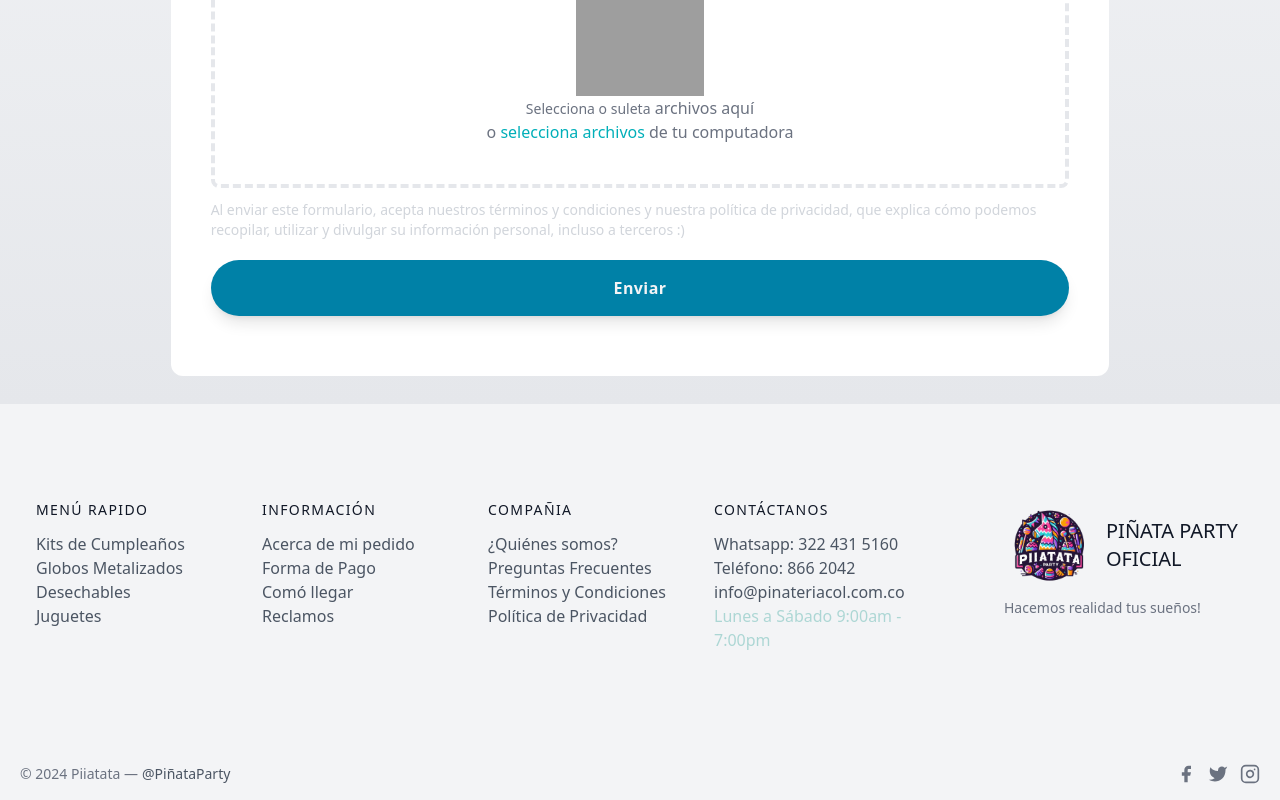
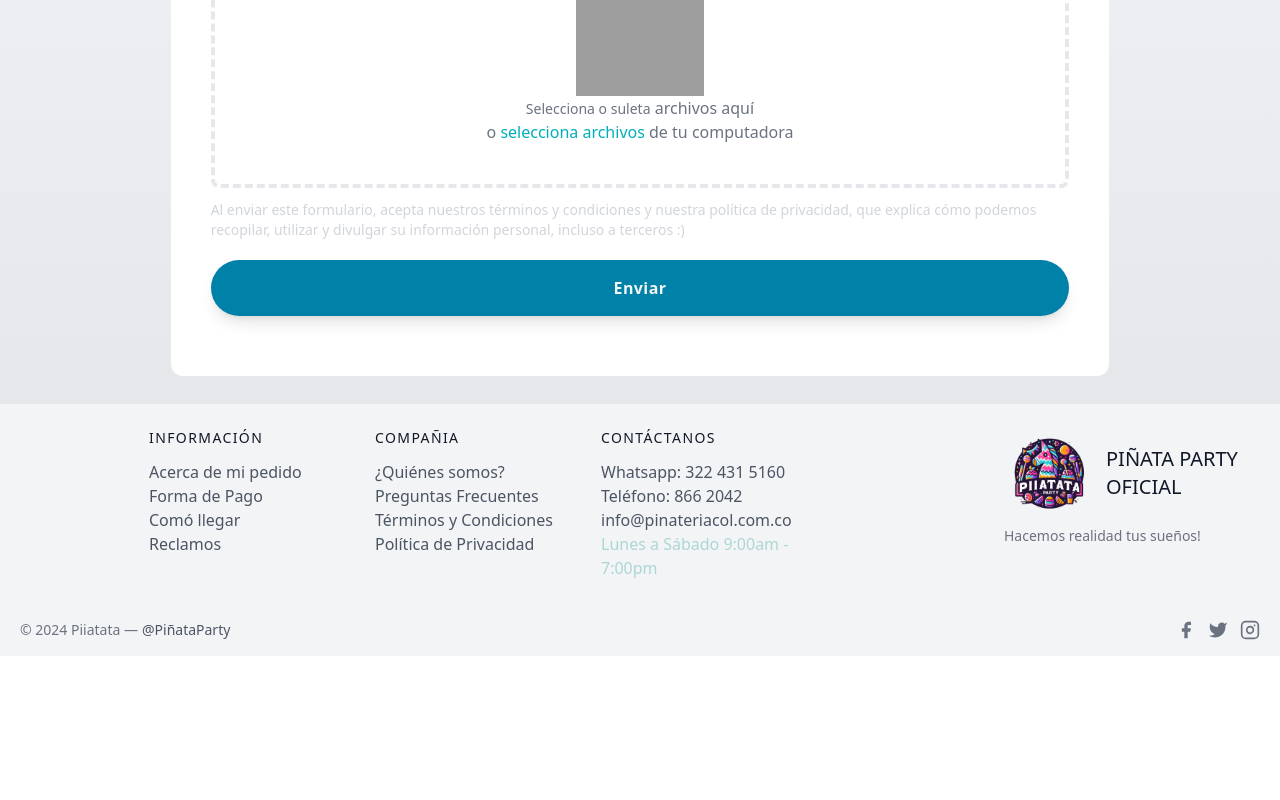
Before and after one commit to TiburoncinUjaja/Pi-ateria-Lenguajes, a React (Vite) app: page /contactenos in a window 1280 px wide. Shown: the part 678-1478 px from the top of the page. After the commit the page ends 1334 px from the top, so only its background shows below. Built offline with nearby package versions, Linux system fonts and the light colour scheme; grey boxes are pictures that could not be loaded; what tw-elements-react would draw is missing.

Commit message:
footer2.0

```diff
--- a/src/components/Footer.jsx
+++ b/src/components/Footer.jsx
@@ -3,7 +3,7 @@ const Footer = () => {
   return (
     <div>
       <footer className="text-gray-600 bg-gray-100 body-font">
-        <div className="container px-5 py-24 mx-auto flex md:items-center lg:items-start md:flex-row md:flex-nowrap flex-wrap flex-col">
+        <div className="container px-5 py-6 mx-auto flex md:items-center lg:items-start md:flex-row md:flex-nowrap flex-wrap flex-col">
           <div className="w-64 flex-shrink-0 md:mx-0 mx-auto text-center md:text-left md:mt-0 mt-10">
             <a className="flex title-font font-medium items-center md:justify-start justify-center text-gray-900">
               <img src={logo} alt="logo de la Aplicación" style={{ width: '90px', height: 'auto' }} />
@@ -11,24 +11,7 @@ const Footer = () => {
             </a>
             <p className="mt-2 text-sm text-gray-500">Hacemos realidad tus sueños!</p>
           </div>
-          <div className="flex-grow flex flex-wrap md:pr-20 -mb-10 md:text-left text-center order-first">
-            <div className="lg:w-1/4 md:w-1/2 w-full px-4">
-              <h2 className="title-font font-medium text-gray-900 tracking-widest text-sm mb-3">MENÚ RAPIDO</h2>
-              <nav className="list-none mb-10">
-                <li>
-                  <a className="text-gray-600 hover:text-gray-300">Kits de Cumpleaños</a>
-                </li>
-                <li>
-                  <a className="text-gray-600 hover:text-gray-300">Globos Metalizados</a>
-                </li>
-                <li>
-                  <a className="text-gray-600 hover:text-gray-300">Desechables</a>
-                </li>
-                <li>
-                  <a className="text-gray-600 hover:text-gray-300">Juguetes</a>
-                </li>
-              </nav>
-            </div>
+          <div className="flex-grow flex flex-wrap justify-center md:pr-20 -mb-10 md:text-left text-center order-first">
             <div className="lg:w-1/4 md:w-1/2 w-full px-4">
               <h2 className="title-font font-medium text-gray-900 tracking-widest text-sm mb-3">INFORMACIÓN</h2>
               <nav className="list-none mb-10">
--- a/src/components/FormContact.jsx
+++ b/src/components/FormContact.jsx
@@ -80,7 +80,7 @@ const FormContact = () => {
           </p>
           <div>
             <button
-              type="submit"
+              type="button"
               className="my-5 w-full flex justify-center bg-Azul-oscuro text-gray-100 p-4 rounded-full tracking-wide font-semibold focus:outline-none focus:shadow-outline hover:bg-Azul-claro shadow-lg cursor-pointer transition ease-in duration-300"
             >
               Enviar
--- a/src/pages/AboutUs.jsx
+++ b/src/pages/AboutUs.jsx
@@ -71,9 +71,9 @@ export const AboutUs = () => {
 
                 </div>
                 <div className="lg:flex-grow md:w-1/2 lg:pl-24 md:pl-16 flex flex-col md:items-start md:text-left items-center text-center">
-                    <h1 className="title-font sm:text-4xl text-3xl mb-4 font-medium text-gray-900">Sobre nosotros
-                    </h1>
-                    <p className="mb-8 leading-relaxed">En nuestra piñatería en Neiva, Huila, nos enorgullece ofrecer una amplia variedad de productos coloridos y divertidos que hacen que cada celebración sea aún más especial. Con años de experiencia en el arte de la piñatería, nos dedicamos a proporcionar a nuestros clientes la más alta calidad en cada detalle, desde piñatas tradicionales hasta creaciones personalizadas que reflejan la imaginación y el espíritu festivo de nuestra comunidad. ¡Estamos aquí para convertir tus eventos en momentos inolvidables de alegría y diversión!</p>
+                    <h2 className="mt-5 text-3xl font-bold text-Azul-oscuro">Sobre nosotros
+                    </h2>
+                    <p className="mb-8 leading-relaxed ">En nuestra piñatería en Neiva, Huila, nos enorgullece ofrecer una amplia variedad de productos coloridos y divertidos que hacen que cada celebración sea aún más especial. Con años de experiencia en el arte de la piñatería, nos dedicamos a proporcionar a nuestros clientes la más alta calidad en cada detalle, desde piñatas tradicionales hasta creaciones personalizadas que reflejan la imaginación y el espíritu festivo de nuestra comunidad. ¡Estamos aquí para convertir tus eventos en momentos inolvidables de alegría y diversión!</p>
                 </div>
             </div>
         </section>
```
